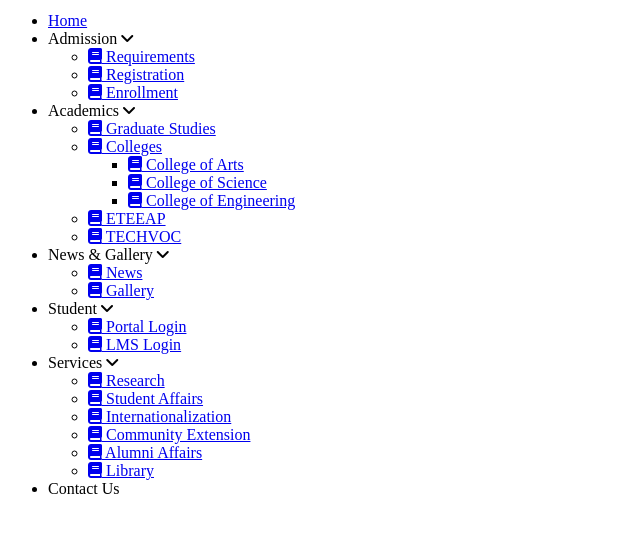
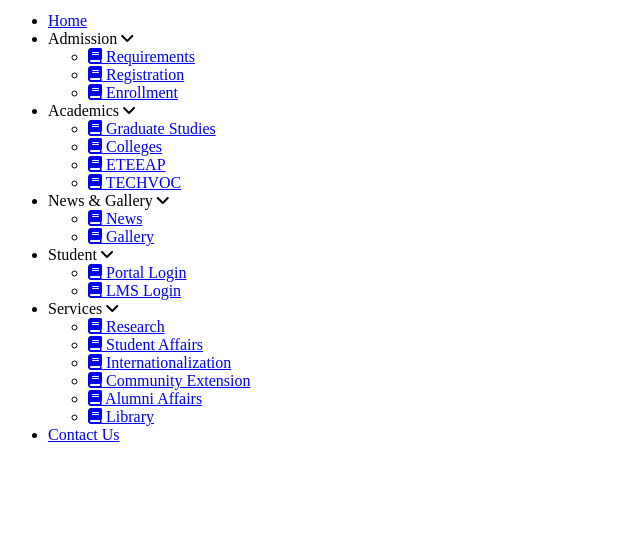
Before and after one commit to VirHus/RmmcWebPage, a PHP site: page /nav_bar.php in a window 1280 px wide. Shown: the part 177-710 px from the top of the page, without its empty margins (0-640 px from the left). Run offline with PHP 8.4, Linux system fonts and the light colour scheme.

Commit message:
header updated

```diff
--- a/nav_bar.php
+++ b/nav_bar.php
@@ -58,37 +58,30 @@
                     <li><a href="MAED.php"><i class="fa fa-book" aria-hidden="true"></i> Graduate
                             Studies</a>
                     </li>
-                    <li><a href="school2.php"><i class="fa fa-book" aria-hidden="true"></i> Colleges</a>
+                    <li><a href="#"><i class="fa fa-book" aria-hidden="true"></i> Colleges</a>
 
-                        <ul class="menu_header_main_menu_has_children__sublist">
-                            <li><a href="college1.php"><i class="fa fa-book" aria-hidden="true"></i> College of Arts</a>
-                            </li>
-                            <li><a href="college2.php"><i class="fa fa-book" aria-hidden="true"></i> College of
-                                    Science</a></li>
-                            <li><a href="college3.php"><i class="fa fa-book" aria-hidden="true"></i> College of
-                                    Engineering</a></li>
-                        </ul>
+
                     </li>
-                    <li><a href="school3.php"><i class="fa fa-book" aria-hidden="true"></i> ETEEAP</a>
+                    <li><a href="#"><i class="fa fa-book" aria-hidden="true"></i> ETEEAP</a>
                     </li>
-                    <li><a href="school3.php"><i class="fa fa-book" aria-hidden="true"></i> TECHVOC</a>
+                    <li><a href="#"><i class="fa fa-book" aria-hidden="true"></i> TECHVOC</a>
                     </li>
                 </ul>
             </li>
             <li class="menu_header_main_menu_has_children">News &
                 Gallery <i class="fa fa-angle-down" aria-hidden="true"></i>
                 <ul class="menu_header_main_menu_has_children__sublist">
-                    <li><a href="school1.php"><i class="fa fa-book" aria-hidden="true"></i> News</a>
+                    <li><a href="news.php"><i class="fa fa-book" aria-hidden="true"></i> News</a>
                     </li>
-                    <li><a href="school2.php"><i class="fa fa-book" aria-hidden="true"></i> Gallery</a>
+                    <li><a href="gallery.php"><i class="fa fa-book" aria-hidden="true"></i> Gallery</a>
                     </li>
                 </ul>
             </li>
             <li class="menu_header_main_menu_has_children">Student <i class="fa fa-angle-down" aria-hidden="true"></i>
                 <ul class="menu_header_main_menu_has_children__sublist">
-                    <li><a href="school1.php"><i class="fa fa-book" aria-hidden="true"></i> Portal Login</a>
+                    <li><a href="http://system.rmmc.edu.ph/rmmcweb/index.php"><i class="fa fa-book" aria-hidden="true"></i> Portal Login</a>
                     </li>
-                    <li><a href="school2.php"><i class="fa fa-book" aria-hidden="true"></i> LMS Login</a>
+                    <li><a href="https://rmmc.instructure.com/login/canvas"><i class="fa fa-book" aria-hidden="true"></i> LMS Login</a>
                     </li>
                 </ul>
             </li>
@@ -112,7 +105,7 @@
                     </li>
                 </ul>
             </li>
-            <li class="menu_header_main_menu_has_children">Contact Us</a></li>
+            <li class="menu_header_main_menu_has_children"><a href="contact.php">Contact Us</a></li>
         </ul>
     </div>
 
```
Also changed, not shown: header.css (+20 -6 lines).
